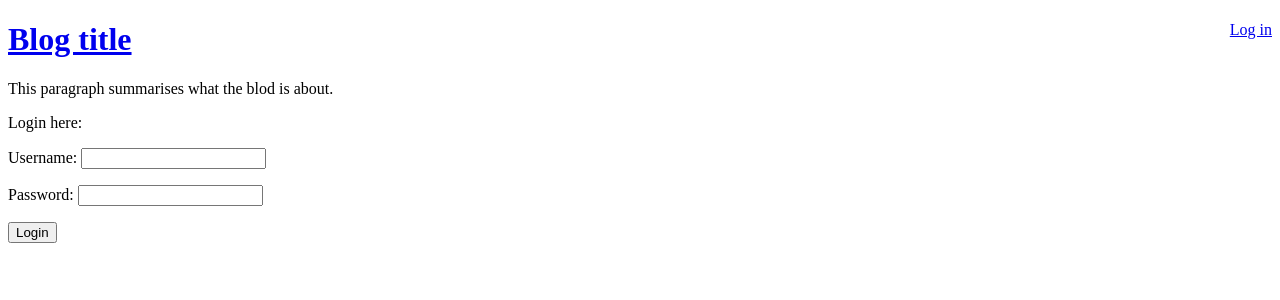
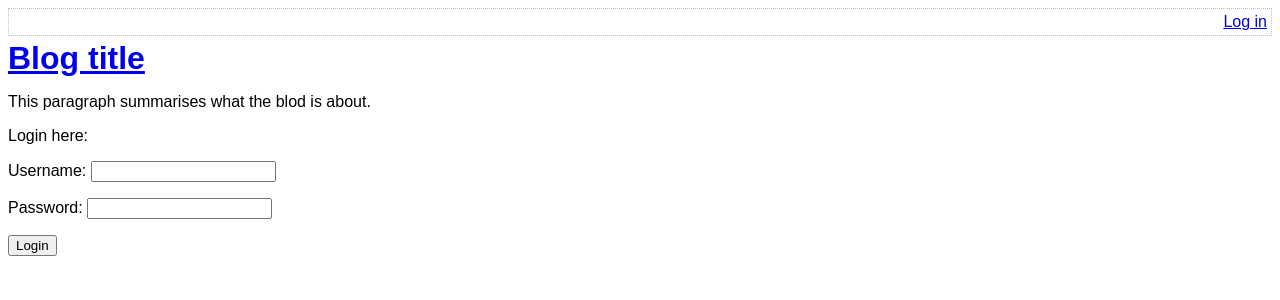
Before and after one commit to Jean-CS/Blog, a PHP site: page /login.php in a window 1280 px wide. Shown: the top 300 px of the page. Run offline with PHP 8.4, Linux system fonts and the light colour scheme.

Commit message:
refactored css styles into proper file

```diff
--- /dev/null
+++ b/assets/main.css
@@ -0,0 +1,36 @@
+/* Success/error message boxes */
+.box {
+    border: 1px dotted silver;
+    border-radius: 5px;
+    padding: 4px;
+}
+.error {
+    background-color: #ff6666;
+}
+.success {
+    background-color: #88ff88;
+}
+
+.install-password {
+    font-size: 1.2em;
+}
+
+.top-menu {
+    border: 1px dotted silver;
+    min-height: 18px;
+    padding: 4px;
+    margin-bottom: 4px;
+}
+
+.menu-options {
+    float: right;
+}
+
+h1, h2, h3 {
+    margin-top: 0;
+    margin-bottom: 8px;
+}
+
+body {
+    font-family: sans-serif;
+}
--- a/index.php
+++ b/index.php
@@ -26,18 +26,16 @@ $notFound = isset($_GET['not-found']);
 <!DOCTYPE html>
 <html>
 <head>
-    <meta charset="utf-8">
-    <meta http-equiv="Content-Type" content="text/html">
-
     <title>A blog application</title>
 
+    <?php require 'templates/head.php' ?>
 </head>
 <body>
 
     <?php require 'templates/title.php'; ?>
 
     <?php if ($notFound): ?>
-        <div style="border: 1px solid #ff6666; padding: 6px;">
+        <div class="error box">
             Error: cannot find the requested blog post
         </div>
     <?php endif ?>
--- a/login.php
+++ b/login.php
@@ -30,18 +30,16 @@ if ($_POST) {
 <!DOCTYPE html>
 <html>
 <head>
-    <meta charset="utf-8">
-    <meta http-equiv="Content-Type" content="text/html">
-
     <title>A blog application | Login</title>
 
+    <?php require 'templates/head.php' ?>
 </head>
 <body>
     <?php require 'templates/title.php'; ?>
 
     <?php // If we have a username, then the user got something wrong, so lets have an error ?>
     <?php if ($username): ?>
-        <div style="border: 1px solid #ff6666; padding: 6px;">
+        <div class="error box">
             The username or password is incorrect, try again
         </div>
     <?php endif ?>
--- a/templates/comment-form.php
+++ b/templates/comment-form.php
@@ -10,7 +10,7 @@
 
 <?php // Report any errors in a bullet-point list ?>
 <?php if ($errors): ?>
-    <div style="border: 1px solid #ff6666; padding: 6px;">
+    <div class="error box">
         <ul>
             <?php foreach ($errors as $error): ?>
                 <li><?php echo $error ?></li>
--- /dev/null
+++ b/templates/head.php
@@ -0,0 +1,2 @@
+<meta http-equiv="Content-Type" content="text/html" charset="utf-8">
+<link rel="stylesheet" type="text/css" href="assets/main.css">
--- a/templates/title.php
+++ b/templates/title.php
@@ -1,4 +1,5 @@
-<div style="float: right;">
+<div class="top-menu">
+    <div class="menu-options">
         <?php if (isLoggedIn()): ?>
             Hello <?php echo htmlEscape(getAuthser()); ?>
             <a href="logout.php">Log out</a>
@@ -6,6 +7,7 @@
             <a href="login.php">Log in</a>
         <?php endif ?>
     </div>
+</div>
 
 <a href="index.php">
     <h1>Blog title</h1>
--- a/view-post.php
+++ b/view-post.php
@@ -55,14 +55,12 @@ if($_POST) {
 <!DOCTYPE html>
 <html>
 <head>
-        <meta charset="utf-8">
-        <meta http-equiv="Content-Type" content="text/html">
+    <?php require 'templates/head.php' ?>
 
     <title>
         A blog application |
         <?php echo htmlEscape($row['title']); ?>
     </title>
-
 </head>
 <body>
 
```
Also changed, not shown: install.php (+3 -15 lines). Lines whose indentation alone changed are shown as unchanged.
